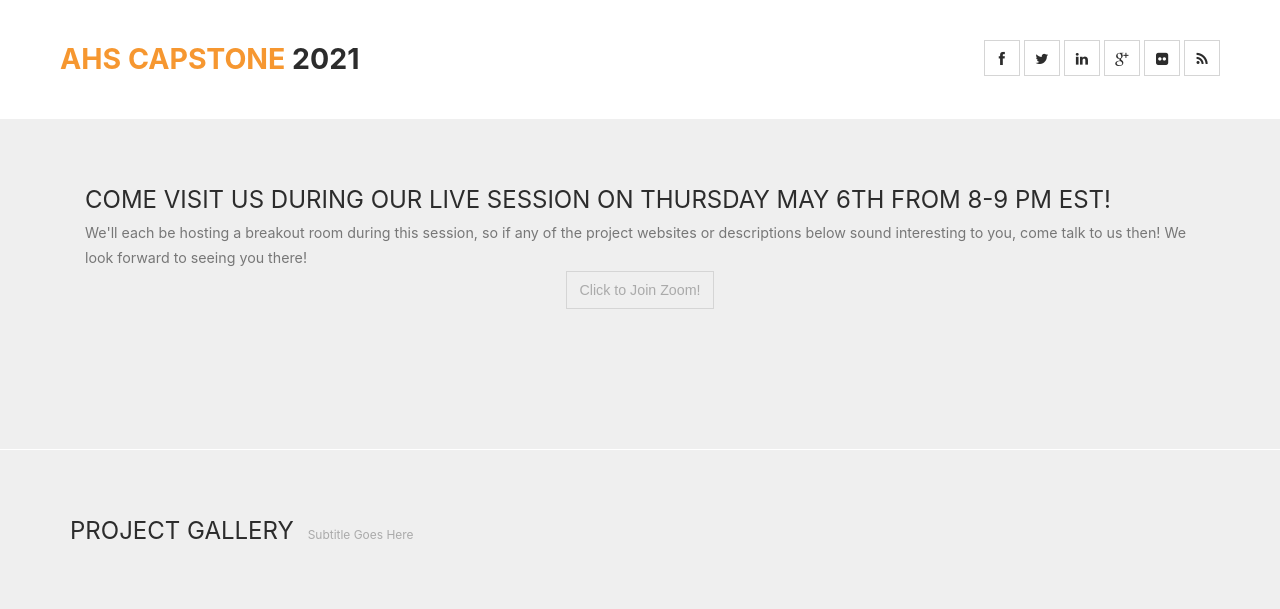
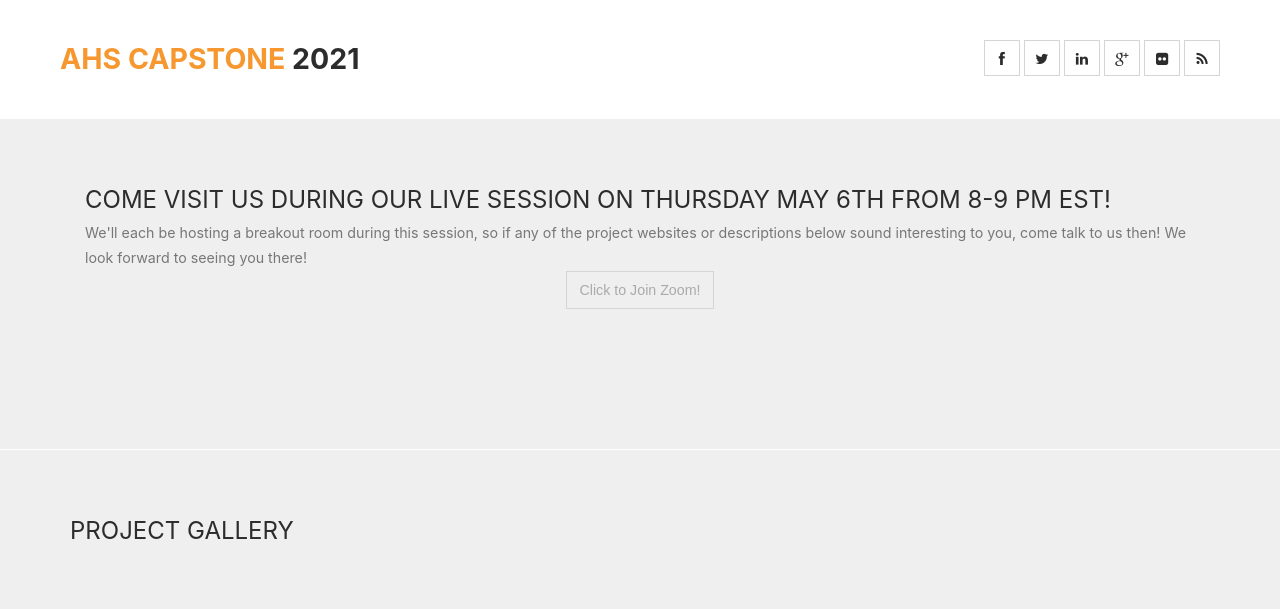
Before and after one commit to annagriffin/ahs-capstone, a plain HTML site: page index.html in a window 1280 px wide. Shown: the top 609 px of the page. Drawn offline with Linux system fonts and the light colour scheme; grey boxes are pictures that could not be loaded; a script that the page names is missing.

Commit message:
Remove residual subtitle

```diff
--- a/index.html
+++ b/index.html
@@ -73,7 +73,7 @@
                 <div class="row">
                     <div class="section-header col-md-12">
                         <h2>Project Gallery</h2>
-                        <span>Subtitle Goes Here</span>
+                        <!--<span>Subtitle Goes Here</span>-->
                     </div> <!-- /.section-header -->
                 </div> <!-- /.row -->
                 <div class="row">
```
